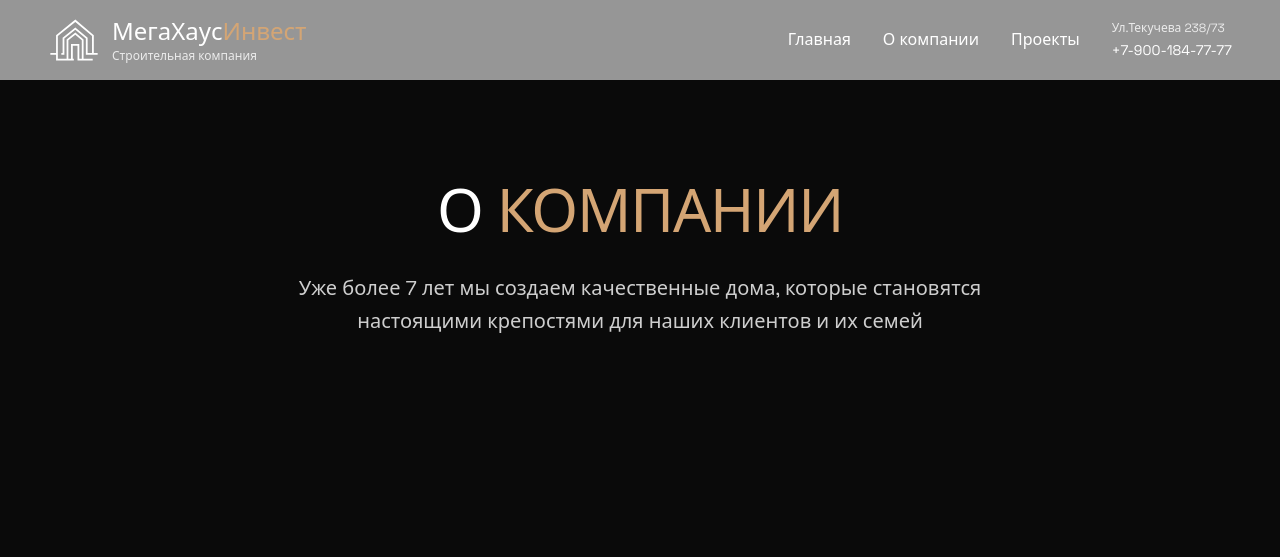
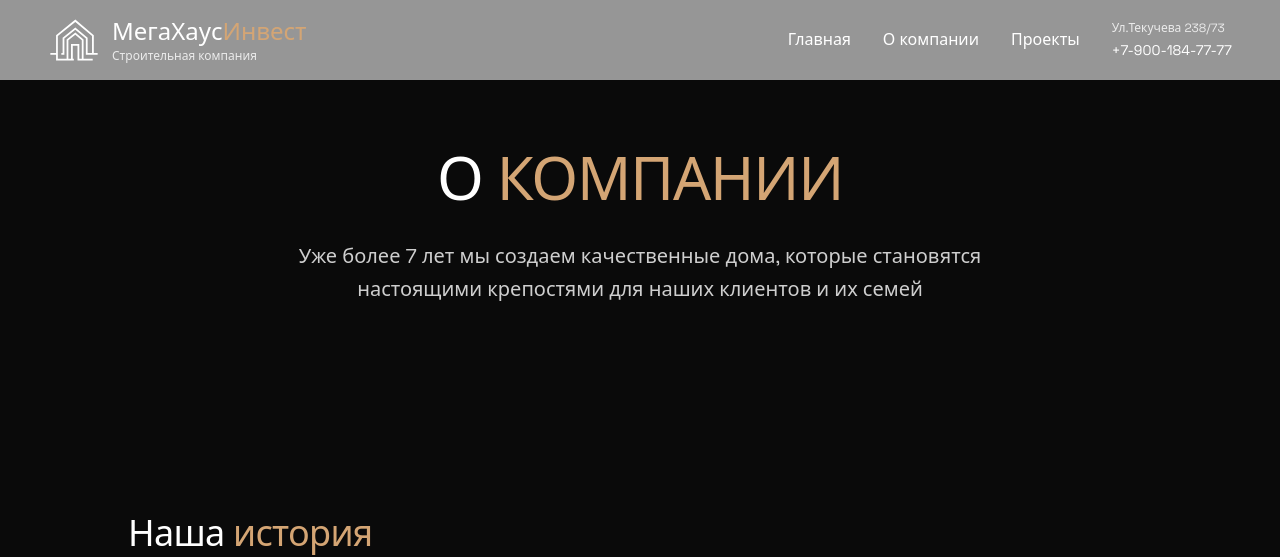
Before and after one commit to Gerasimov94/megahouseinvest, a Next.js app: page /about in a window 1280 px wide. Shown: the top 557 px of the page. Built offline with nearby package versions, Linux system fonts and the light colour scheme.

Commit message:
about update

```diff
--- a/src/app/about/page.tsx
+++ b/src/app/about/page.tsx
@@ -19,7 +19,7 @@ export default function AboutPage() {
       <Header />
       <main className="pt-20">
         {/* Hero Section */}
-        <SectionWrapper variant="dark" className="py-16 lg:py-24">
+        <SectionWrapper variant="dark" className="py-12 md:py-16">
           <PageHero
             title="О"
             accent="КОМПАНИИ"
@@ -29,7 +29,7 @@ export default function AboutPage() {
         </SectionWrapper>
 
         {/* Company Story */}
-        <SectionWrapper variant="dark" className="py-16 lg:py-24">
+        <SectionWrapper variant="dark" className="py-12 md:py-16 lg:py-20">
           <SectionHeader
             title="Наша"
             accent="история"
```
